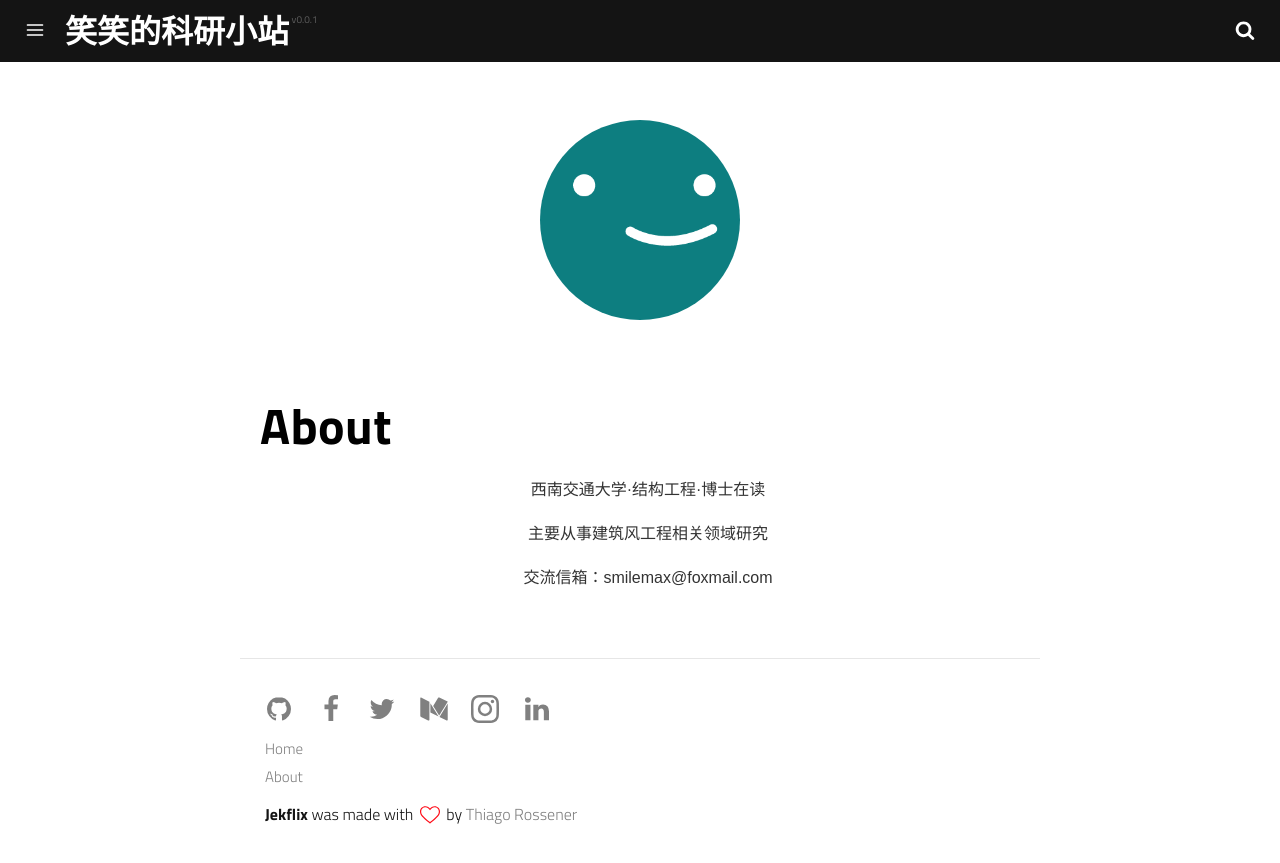
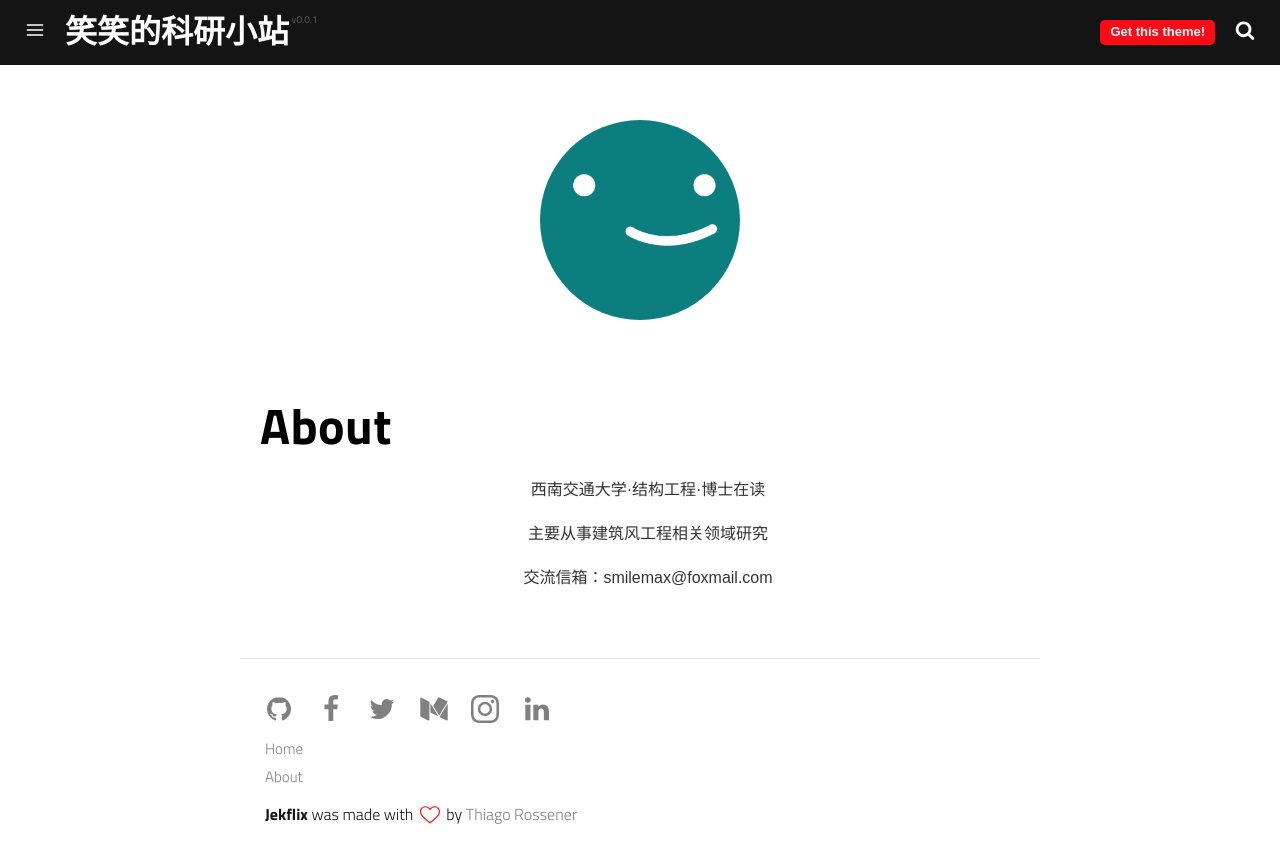
Before and after one commit to fightingxiaoxiao/fightingxiaoxiao.github.io, a Jekyll site: the page built from pages/about.md, in a window 1280 px wide. Shown: the top 863 px of the page. Built offline with Jekyll 4.4.1, drawn with Linux system fonts in a browser that asks for light colours; a script that is not in the unit is left out.

Commit message:
Add files via upload

```diff
--- a/_config.yml
+++ b/_config.yml
@@ -56,7 +56,7 @@ collections:
   authors:
     output: true
 paginate_path: "/page/:num/"
-show_get_theme_btn: false
+show_get_theme_btn: true
 use_logo: false
 
 # Content paginator
```
